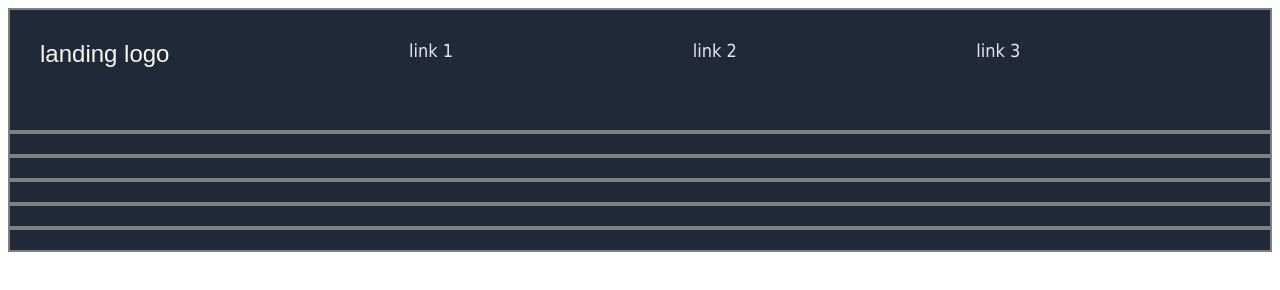
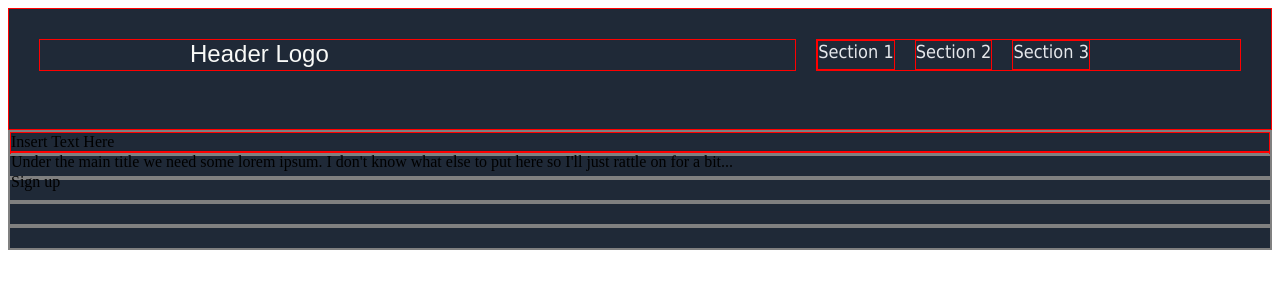
Before and after one commit to Seascouter/odin-landingpage, a plain HTML site: page index.html in a window 1280 px wide. Drawn offline with Linux system fonts and the light colour scheme.

Commit message:
Header Completed - edited index.html and style.css

```diff
--- a/index.html
+++ b/index.html
@@ -10,14 +10,20 @@
 <body>
     <div class="header">
         <div class="logo">
-            landing logo
+            Header Logo
         </div>
-        <div class="links">link 1</div>
-        <div class="links">link 2</div>
-        <div class="links">link 3</div>
+        <div class="links">
+            <div>Section 1</div>
+            <div>Section 2</div>
+            <div>Section 3</div>
+        </div>
+
     </div>
     <div class="signin">
-
+        <div class="title">Insert Text Here</div>
+        <div class="pgh">Under the main title we need some lorem ipsum. I don't know what else to put here so I'll just rattle on for a bit...</div>
+        <div class="signup">Sign up</div>
+        <div class="img"></div>
     </div>
     <div class="info">
 
--- a/style.css
+++ b/style.css
@@ -1,48 +1,62 @@
 .header {
     height: 60px;
+    width: auto;
     padding: 30px;
     background-color: #1f2937;
-    border: 2px solid gray;
     display: flex;
     flex-direction: row;
     gap: 20px;
 }
 .header .logo {
     flex: 1 1 auto;
-    height: 20px;
+    height: 30px;
+    width: auto;
     font-family: "Arial";
     font-size: 24px;
     color: #F9FaF8;
+    padding-left: 150px;
 }
 .header .links {
-    flex: 1 1 auto;
-    height: 20px;
+    gap: 20px;
+    padding-right: 150px;
+    display: flex;
+    flex-direction: row;
+    height: 30px;
+    width: auto;
     font-family: "Tahoma";
     font-size: 18px;
     color: #E5E7EB;
 }
 .signin {
     height: 20px;
+    width: auto;
     background-color: #1f2937;
     border: 2px solid gray;
 }
 .info {
     height: 20px;
+    width: auto;
     background-color: #1f2937;
     border: 2px solid gray;
 }
 .quote {
     height: 20px;
+    width: auto;
     background-color: #1f2937;
     border: 2px solid gray;
 }
 .ad {
     height: 20px;
+    width: auto;
     background-color: #1f2937;
     border: 2px solid gray;
 }
 .footer {
     height: 20px;
+    width: auto;
     background-color: #1f2937;
     border: 2px solid gray;
 }
+div {
+    border: 1px solid red;
+}
```
